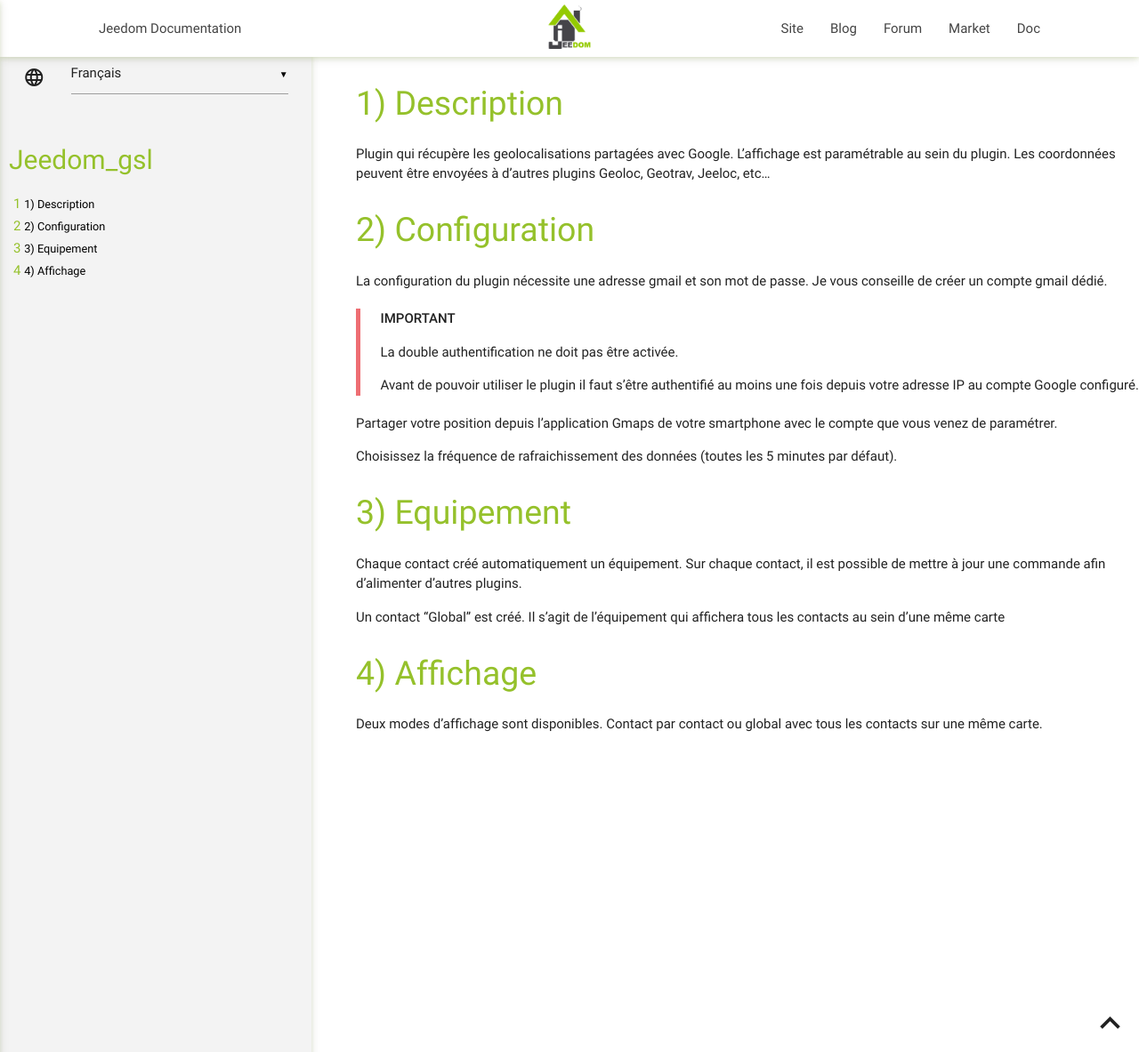
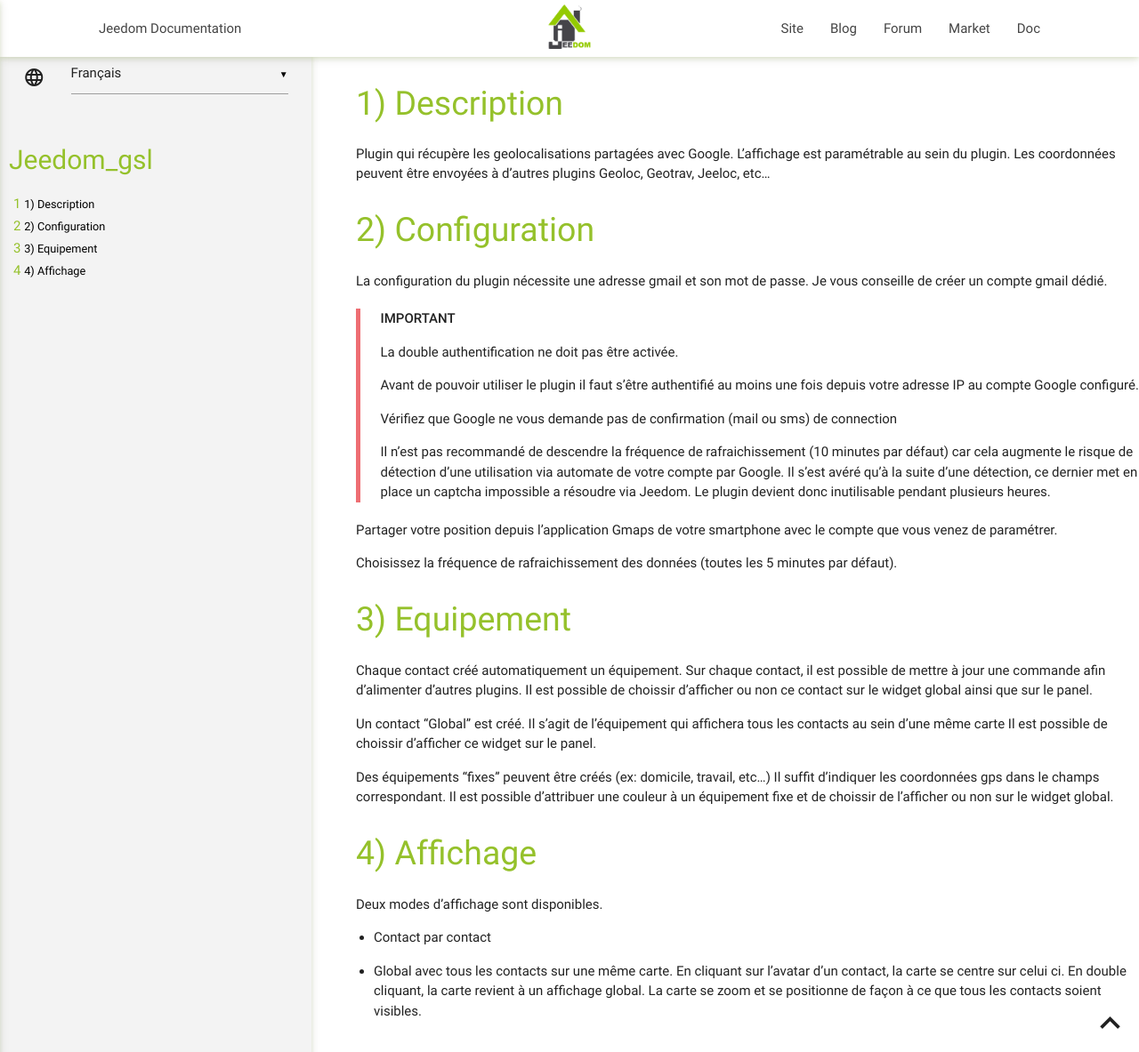
Before and after one commit to yoan-m/jeedom_gsl, a Jekyll site: the page built from docs/fr_FR/index.md, in a window 1280 px wide and 1183 px high. Shown: the whole window at 89% size. Built offline with Jekyll 4.4.1, drawn with Linux system fonts in a browser that asks for light colours; our own code applies the rules of GitHub Pages for plain Markdown files.

Commit message:
improve doc

```diff
--- a/docs/fr_FR/index.md
+++ b/docs/fr_FR/index.md
@@ -16,6 +16,12 @@
 > La double authentification ne doit pas être activée.
 >
 > Avant de pouvoir utiliser le plugin il faut s'être authentifié au moins une fois depuis votre adresse IP au compte Google configuré.
+>
+>Vérifiez que Google ne vous demande pas de confirmation (mail ou sms) de connection
+>
+>Il n'est pas recommandé de descendre la fréquence de rafraichissement (10 minutes par défaut) car cela augmente le risque de détection d'une utilisation via automate de votre compte par Google.
+>Il s'est avéré qu'à la suite d'une détection, ce dernier met en place un captcha impossible a résoudre via Jeedom.
+Le plugin devient donc inutilisable pendant plusieurs heures.
 
 
 Partager votre position depuis l'application Gmaps de votre smartphone avec le compte que vous venez de paramétrer.
@@ -26,11 +32,22 @@
 ===
 Chaque contact créé automatiquement un équipement.
 Sur chaque contact, il est possible de mettre à jour une commande afin d'alimenter d'autres plugins.
+Il est possible de choissir d'afficher ou non ce contact sur le widget global ainsi que sur le panel.
 
 Un contact "Global" est créé. Il s'agit de l'équipement qui affichera tous les contacts au sein d'une même carte
+Il est possible de choissir d'afficher ce widget sur le panel.
+
+Des équipements "fixes" peuvent être créés (ex: domicile, travail, etc...)
+Il suffit d'indiquer les coordonnées gps dans le champs correspondant.
+Il est possible d'attribuer une couleur à un équipement fixe et de choissir de l'afficher ou non sur le widget global.
 
 Affichage
 ===
 
 Deux modes d'affichage sont disponibles.
-Contact par contact ou global avec tous les contacts sur une même carte.
+- Contact par contact
+
+- Global avec tous les contacts sur une même carte.
+En cliquant sur l'avatar d'un contact, la carte se centre sur celui ci.
+En double cliquant, la carte revient à un affichage global.
+La carte se zoom et se positionne de façon à ce que tous les contacts soient visibles.
```
